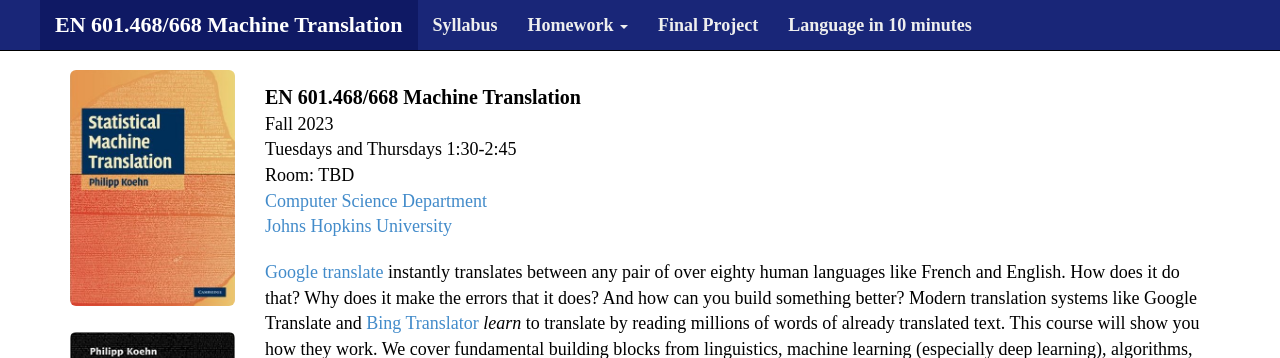
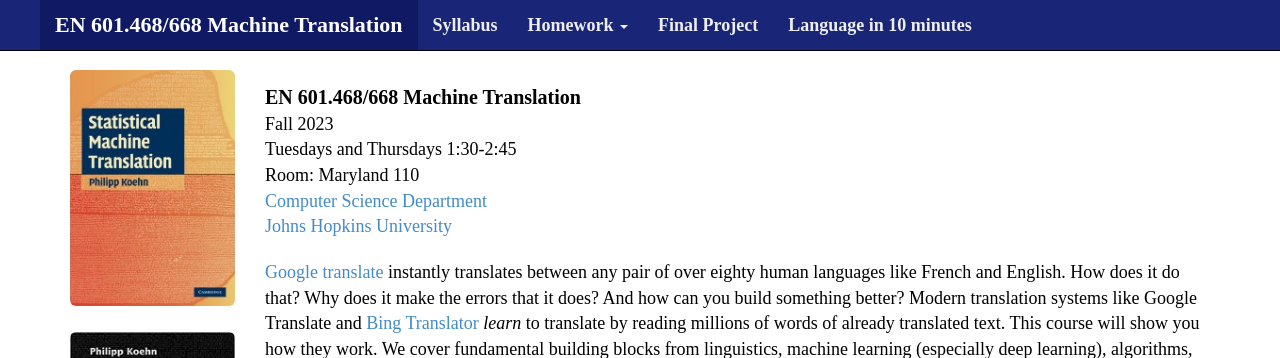
Before and after one commit to mt-class/jhu, a Jekyll site: the page built from index.md, in a window 1280 px wide and 900 px high. Shown: the top 358 px of the window. Built offline with Jekyll 4.4.1, drawn with Linux system fonts in a browser that asks for light colours; nearby versions of some CDN libraries; some web fonts are replaced.

Commit message:
lecture-introduction

```diff
--- a/index.md
+++ b/index.md
@@ -11,7 +11,7 @@ active_tab: main_page
 EN 601.468/668 Machine Translation
 : Fall 2023
 : Tuesdays and Thursdays 1:30-2:45
-: Room: TBD
+: Room: Maryland 110
 : [Computer Science Department](http://www.cs.jhu.edu/)
 : [Johns Hopkins University](http://www.jhu.edu/)
 
```
Also changed, not shown: 2 other files.
